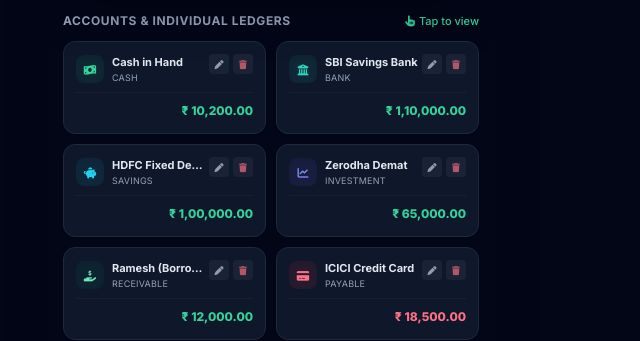
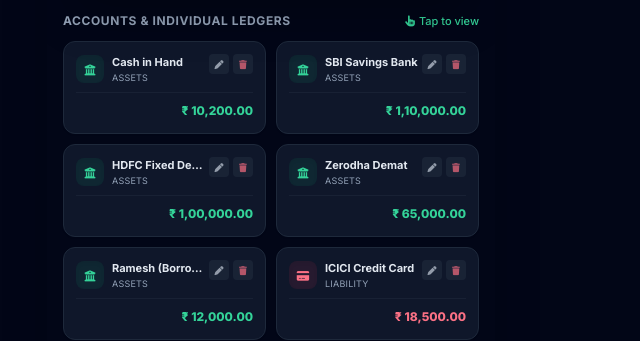
Before and after one commit to akash575-dhang/money-management, a plain HTML site: page index.html in a window 1280 px wide. Shown: the part 254-595 px from the top of the page, 369-1009 px from the left. Drawn offline with nearby package versions, Linux system fonts and the light colour scheme.

Commit message:
Update index.html

```diff
--- a/index.html
+++ b/index.html
@@ -320,12 +320,10 @@
                 <div>
                     <label class="block text-slate-300 font-medium mb-1">Parent Group Category</label>
                     <select id="new-ledger-group" required class="w-full bg-slate-950 border border-slate-800 rounded-lg p-2.5 text-white focus:outline-none focus:border-emerald-500">
-                        <option value="Cash">Cash (Asset)</option>
-                        <option value="Bank">Bank (Asset)</option>
-                        <option value="Savings">Savings (Asset)</option>
-                        <option value="Investment">Investment (Asset)</option>
-                        <option value="Receivable">Receivable (Asset - Money to receive)</option>
-                        <option value="Payable">Payable (Liability - Money owed)</option>
+                        <option value="Assets">Assets</option>
+                        <option value="Liability">Liability</option>
+                        <option value="Income">Income</option>
+                        <option value="Expense">Expense</option>
                     </select>
                 </div>
                 <div>
@@ -469,8 +467,8 @@
     </div>
 
     <script>
-        // Default Ledger Grouping Headers
-        const DEFAULT_GROUPS = ["Cash", "Bank", "Savings", "Investment", "Receivable", "Payable"];
+        // Updated 4 Parent Groups
+        const DEFAULT_GROUPS = ["Assets", "Liability", "Income", "Expense"];
 
         // Master Application State
         let appData = {
@@ -483,12 +481,12 @@
                 { id: "cat-6", name: "Mutual Funds", pillar: "ASSET", icon: "fa-chart-line" }
             ],
             ledgers: [
-                { id: "leg-1", group: "Cash", customCatId: "cat-3", name: "Cash in Hand", balance: 5000, showOnDashboard: true },
-                { id: "leg-2", group: "Bank", customCatId: "cat-3", name: "SBI Savings Bank", balance: 45000, showOnDashboard: true },
-                { id: "leg-3", group: "Savings", customCatId: "cat-3", name: "HDFC Fixed Deposit", balance: 100000, showOnDashboard: true },
-                { id: "leg-4", group: "Investment", customCatId: "cat-6", name: "Zerodha Demat", balance: 65000, showOnDashboard: true },
-                { id: "leg-5", group: "Receivable", customCatId: "cat-3", name: "Ramesh (Borrower)", balance: 12000, showOnDashboard: true },
-                { id: "leg-6", group: "Payable", customCatId: "cat-4", name: "ICICI Credit Card", balance: 18500, showOnDashboard: true }
+                { id: "leg-1", group: "Assets", customCatId: "cat-3", name: "Cash in Hand", balance: 5000, showOnDashboard: true },
+                { id: "leg-2", group: "Assets", customCatId: "cat-3", name: "SBI Savings Bank", balance: 45000, showOnDashboard: true },
+                { id: "leg-3", group: "Assets", customCatId: "cat-3", name: "HDFC Fixed Deposit", balance: 100000, showOnDashboard: true },
+                { id: "leg-4", group: "Assets", customCatId: "cat-6", name: "Zerodha Demat", balance: 65000, showOnDashboard: true },
+                { id: "leg-5", group: "Assets", customCatId: "cat-3", name: "Ramesh (Borrower)", balance: 12000, showOnDashboard: true },
+                { id: "leg-6", group: "Liability", customCatId: "cat-4", name: "ICICI Credit Card", balance: 18500, showOnDashboard: true }
             ],
             transactions: [
                 { id: "tx-1", type: "INCOME", amount: 75000, date: getRecentDate(2), sourceId: "leg-2", targetId: null, category: "Salary & Wages", note: "Monthly Salary Inflow" },
@@ -526,7 +524,7 @@
         }
 
         function initApp() {
-            const saved = localStorage.getItem('dhan_track_v2');
+            const saved = localStorage.getItem('dhan_track_v3');
             if (saved) {
                 try {
                     appData = JSON.parse(saved);
@@ -535,15 +533,21 @@
                 }
             }
 
+            // Migrate old group names to new 4 groups if necessary
             appData.ledgers.forEach(l => {
                 if (l.showOnDashboard === undefined) l.showOnDashboard = true;
+                if (["Cash", "Bank", "Savings", "Investment", "Receivable"].includes(l.group)) {
+                    l.group = "Assets";
+                } else if (l.group === "Payable") {
+                    l.group = "Liability";
+                }
             });
 
             renderAll();
         }
 
         function saveData() {
-            localStorage.setItem('dhan_track_v2', JSON.stringify(appData));
+            localStorage.setItem('dhan_track_v3', JSON.stringify(appData));
             renderAll();
         }
 
@@ -584,19 +588,17 @@
             let totalLiabilities = 0;
 
             const groupMeta = {
-                Cash: { icon: 'fa-money-bill-wave', color: 'text-emerald-400', bg: 'bg-emerald-500/10' },
-                Bank: { icon: 'fa-building-columns', color: 'text-teal-400', bg: 'bg-teal-500/10' },
-                Savings: { icon: 'fa-piggy-bank', color: 'text-cyan-400', bg: 'bg-cyan-500/10' },
-                Investment: { icon: 'fa-chart-line', color: 'text-indigo-400', bg: 'bg-indigo-500/10' },
-                Receivable: { icon: 'fa-hand-holding-dollar', color: 'text-emerald-300', bg: 'bg-emerald-600/10' },
-                Payable: { icon: 'fa-credit-card', color: 'text-rose-400', bg: 'bg-rose-500/10' }
+                Assets: { icon: 'fa-building-columns', color: 'text-emerald-400', bg: 'bg-emerald-500/10' },
+                Liability: { icon: 'fa-credit-card', color: 'text-rose-400', bg: 'bg-rose-500/10' },
+                Income: { icon: 'fa-arrow-trend-up', color: 'text-teal-400', bg: 'bg-teal-500/10' },
+                Expense: { icon: 'fa-arrow-trend-down', color: 'text-amber-400', bg: 'bg-amber-500/10' }
             };
 
             appData.ledgers.forEach(l => {
                 const bal = calculateLedgerCurrentBalance(l.id);
-                if (l.group === 'Payable') {
+                if (l.group === 'Liability') {
                     totalLiabilities += bal;
-                } else {
+                } else if (l.group === 'Assets') {
                     totalAssets += bal;
                 }
             });
@@ -630,7 +632,7 @@
                         </div>
                     </div>
                     <div onclick="openLedgerDetailModal('${l.id}')" class="text-right cursor-pointer pt-1 border-t border-slate-800/60">
-                        <span class="text-xs font-extrabold ${l.group === 'Payable' ? 'text-rose-400' : 'text-emerald-400'}">${formatCurr(bal)}</span>
+                        <span class="text-xs font-extrabold ${l.group === 'Liability' ? 'text-rose-400' : 'text-emerald-400'}">${formatCurr(bal)}</span>
                     </div>
                 `;
                 container.appendChild(singleBox);
@@ -965,7 +967,6 @@
 
                 appData.transactions.forEach(tx => {
                     if (tx.type === 'EXPENSE') {
-                        // Compare date strings directly (YYYY-MM-DD) to prevent timezone mismatch issues
                         if (tx.date >= b.dateFrom && tx.date <= b.dateTo) {
                             if (b.category.toLowerCase().trim() === 'all' || tx.category.toLowerCase().trim() === b.category.toLowerCase().trim()) {
                                 spentAmount += parseFloat(tx.amount) || 0;
```
